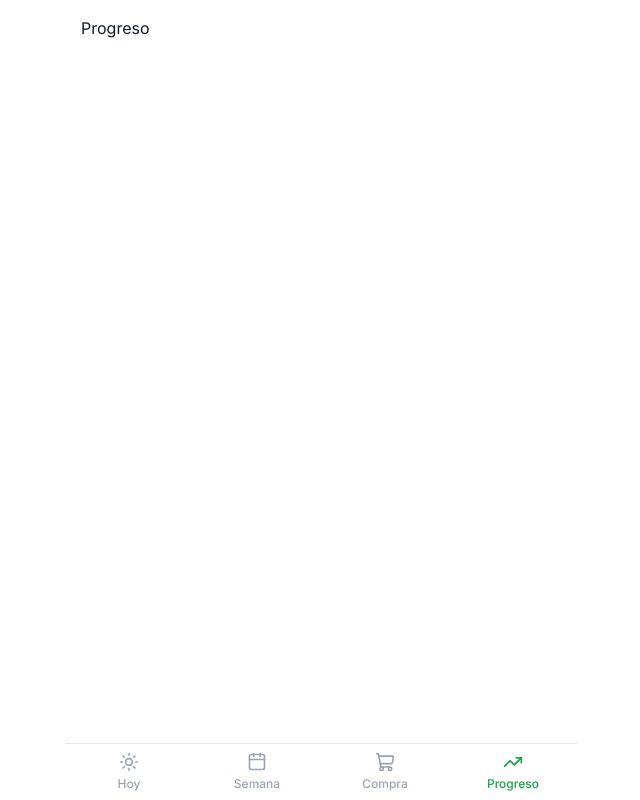
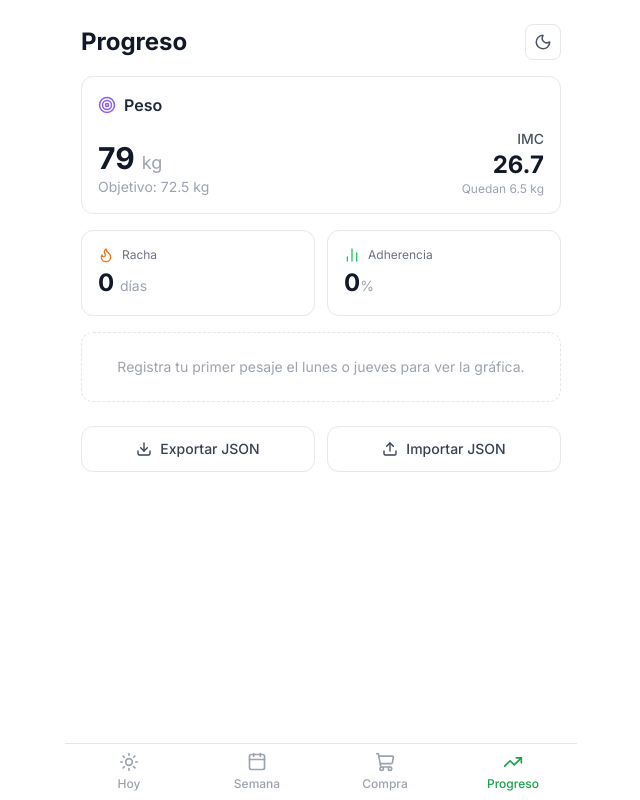
Before and after one commit to vmgarro-collab/antigravity, a React (Vite) app in the folder OperacionBikini/: page / in a window 1280 px wide. Both pictures are taken after a click on the button "Progreso". Shown: the whole page, without its empty margins (319-959 px from the left). Built offline with nearby package versions, Linux system fonts and the light colour scheme.

Commit message:
feat(operacion-bikini): página Progreso con gráfica, stats, notas y export/import

```diff
--- a/OperacionBikini/src/pages/Progreso.tsx
+++ b/OperacionBikini/src/pages/Progreso.tsx
@@ -1 +1,180 @@
-export default function Progreso() { return <div className="p-4">Progreso</div> }
+import { useState } from 'react'
+import { Download, Upload, Sun, Moon, ChevronDown, ChevronUp, Target, Flame, BarChart2 } from 'lucide-react'
+import { LineChart, Line, XAxis, YAxis, Tooltip, ResponsiveContainer, ReferenceLine } from 'recharts'
+import { useAppContext } from '../context/AppContext'
+import { exportJSON, importJSON } from '../utils/storage'
+import type { AppState } from '../types'
+
+export default function Progreso() {
+  const { state, dispatch } = useAppContext()
+  const [notesOpen, setNotesOpen] = useState(false)
+
+  const { user, weights, weeks } = state
+  const allDays = weeks.flatMap(w => w.days)
+  const today = new Date().toISOString().slice(0, 10)
+
+  // Peso actual = último pesaje
+  const sortedWeights = [...weights].sort((a, b) => a.date.localeCompare(b.date))
+  const currentWeight = sortedWeights[sortedWeights.length - 1]?.kg ?? user.startWeight
+  const imc = (currentWeight / (user.height * user.height)).toFixed(1)
+
+  // Racha: días consecutivos cerrados hasta hoy
+  const daysSorted = [...allDays].filter(d => d.date <= today).sort((a, b) => b.date.localeCompare(a.date))
+  let streak = 0
+  for (const d of daysSorted) {
+    if (d.closed) streak++
+    else break
+  }
+
+  // Adherencia semana actual
+  const weekDays = allDays.filter(d => {
+    const dDate = new Date(d.date + 'T12:00:00')
+    const mon = new Date(today + 'T12:00:00')
+    mon.setDate(mon.getDate() - ((mon.getDay() + 6) % 7))
+    const sun = new Date(mon); sun.setDate(mon.getDate() + 6)
+    return dDate >= mon && dDate <= sun && d.date <= today
+  })
+  const adherencia = weekDays.length > 0
+    ? Math.round((weekDays.filter(d => d.closed).length / weekDays.length) * 100)
+    : 0
+
+  // Datos gráfica
+  const chartData = sortedWeights.map(w => ({
+    date: w.date.slice(5), // "05-04"
+    kg: w.kg,
+  }))
+
+  // Notas históricas
+  const notes = allDays.filter(d => d.notes.trim()).sort((a, b) => b.date.localeCompare(a.date))
+
+  const handleImport = async () => {
+    try {
+      const imported = await importJSON()
+      if (confirm('¿Importar datos? Se sobrescribirá el estado actual.')) {
+        dispatch({ type: 'IMPORT_STATE', state: imported as AppState })
+      }
+    } catch {
+      alert('Error al importar el archivo. Asegúrate de que es un JSON válido.')
+    }
+  }
+
+  const toggleDark = () => {
+    const isDark = document.documentElement.classList.contains('dark')
+    dispatch({ type: 'SET_DARK_MODE', value: !isDark })
+  }
+
+  return (
+    <div className="p-4 space-y-4">
+      <div className="flex items-center justify-between pt-2">
+        <h1 className="text-2xl font-bold text-gray-900 dark:text-gray-100">Progreso</h1>
+        <button onClick={toggleDark} className="p-2 rounded-lg border border-gray-200 dark:border-gray-700 hover:bg-gray-50 dark:hover:bg-gray-800 transition-colors">
+          {state.darkMode === true ? <Sun size={18} className="text-gray-600 dark:text-gray-300" /> : <Moon size={18} className="text-gray-600 dark:text-gray-300" />}
+        </button>
+      </div>
+
+      {/* Peso */}
+      <div className="rounded-xl border border-gray-200 dark:border-gray-800 bg-white dark:bg-gray-900 p-4">
+        <div className="flex items-center gap-2 mb-3">
+          <Target size={18} className="text-violet-500" />
+          <span className="font-semibold text-gray-800 dark:text-gray-200">Peso</span>
+        </div>
+        <div className="flex items-end justify-between">
+          <div>
+            <p className="text-3xl font-bold text-gray-900 dark:text-gray-100">{currentWeight} <span className="text-lg font-normal text-gray-400">kg</span></p>
+            <p className="text-sm text-gray-400">Objetivo: {user.targetWeight} kg</p>
+          </div>
+          <div className="text-right">
+            <p className="text-sm font-medium text-gray-600 dark:text-gray-400">IMC</p>
+            <p className="text-2xl font-bold text-gray-900 dark:text-gray-100">{imc}</p>
+            <p className="text-xs text-gray-400">Quedan {(currentWeight - user.targetWeight).toFixed(1)} kg</p>
+          </div>
+        </div>
+      </div>
+
+      {/* Estadísticas */}
+      <div className="grid grid-cols-2 gap-3">
+        <div className="rounded-xl border border-gray-200 dark:border-gray-800 bg-white dark:bg-gray-900 p-4">
+          <div className="flex items-center gap-2 mb-1">
+            <Flame size={16} className="text-orange-500" />
+            <span className="text-xs text-gray-500 dark:text-gray-400">Racha</span>
+          </div>
+          <p className="text-2xl font-bold text-gray-900 dark:text-gray-100">{streak} <span className="text-sm font-normal text-gray-400">días</span></p>
+        </div>
+        <div className="rounded-xl border border-gray-200 dark:border-gray-800 bg-white dark:bg-gray-900 p-4">
+          <div className="flex items-center gap-2 mb-1">
+            <BarChart2 size={16} className="text-green-500" />
+            <span className="text-xs text-gray-500 dark:text-gray-400">Adherencia</span>
+          </div>
+          <p className="text-2xl font-bold text-gray-900 dark:text-gray-100">{adherencia}<span className="text-sm font-normal text-gray-400">%</span></p>
+        </div>
+      </div>
+
+      {/* Gráfica */}
+      {chartData.length > 0 ? (
+        <div className="rounded-xl border border-gray-200 dark:border-gray-800 bg-white dark:bg-gray-900 p-4">
+          <p className="text-sm font-semibold text-gray-700 dark:text-gray-300 mb-3">Evolución del peso</p>
+          <ResponsiveContainer width="100%" height={160}>
+            <LineChart data={chartData} margin={{ top: 4, right: 4, left: -20, bottom: 0 }}>
+              <XAxis dataKey="date" tick={{ fontSize: 11, fill: '#9ca3af' }} />
+              <YAxis domain={['auto', 'auto']} tick={{ fontSize: 11, fill: '#9ca3af' }} />
+              <Tooltip
+                contentStyle={{ background: '#1f2937', border: 'none', borderRadius: 8, fontSize: 12 }}
+                labelStyle={{ color: '#9ca3af' }}
+                itemStyle={{ color: '#a78bfa' }}
+                formatter={(v: number) => [`${v} kg`, 'Peso']}
+              />
+              <ReferenceLine y={user.targetWeight} stroke="#22c55e" strokeDasharray="4 2" strokeWidth={1.5} />
+              <Line type="monotone" dataKey="kg" stroke="#a78bfa" strokeWidth={2} dot={{ fill: '#a78bfa', r: 3 }} />
+            </LineChart>
+          </ResponsiveContainer>
+          <p className="text-xs text-green-500 mt-1">— Objetivo ({user.targetWeight} kg)</p>
+        </div>
+      ) : (
+        <div className="rounded-xl border border-dashed border-gray-200 dark:border-gray-700 p-6 text-center">
+          <p className="text-sm text-gray-400">Registra tu primer pesaje el lunes o jueves para ver la gráfica.</p>
+        </div>
+      )}
+
+      {/* Notas históricas */}
+      {notes.length > 0 && (
+        <div className="rounded-xl border border-gray-200 dark:border-gray-800 bg-white dark:bg-gray-900 overflow-hidden">
+          <button
+            onClick={() => setNotesOpen(o => !o)}
+            className="w-full flex items-center justify-between px-4 py-3 hover:bg-gray-50 dark:hover:bg-gray-800 transition-colors"
+          >
+            <span className="font-medium text-sm text-gray-800 dark:text-gray-200">Notas ({notes.length})</span>
+            {notesOpen ? <ChevronUp size={16} className="text-gray-400" /> : <ChevronDown size={16} className="text-gray-400" />}
+          </button>
+          {notesOpen && (
+            <div className="px-4 pb-4 space-y-3 border-t border-gray-100 dark:border-gray-800 pt-3">
+              {notes.map(d => (
+                <div key={d.date}>
+                  <p className="text-xs text-gray-400 mb-0.5">{d.date} — {d.dayName}</p>
+                  <p className="text-sm text-gray-700 dark:text-gray-300">{d.notes}</p>
+                </div>
+              ))}
+            </div>
+          )}
+        </div>
+      )}
+
+      {/* Export / Import */}
+      <div className="flex gap-3 pt-2 pb-6">
+        <button
+          onClick={() => exportJSON(state)}
+          className="flex-1 flex items-center justify-center gap-2 py-3 rounded-xl border border-gray-200 dark:border-gray-700 text-sm font-medium text-gray-700 dark:text-gray-300 hover:bg-gray-50 dark:hover:bg-gray-800 transition-colors"
+        >
+          <Download size={16} />
+          Exportar JSON
+        </button>
+        <button
+          onClick={handleImport}
+          className="flex-1 flex items-center justify-center gap-2 py-3 rounded-xl border border-gray-200 dark:border-gray-700 text-sm font-medium text-gray-700 dark:text-gray-300 hover:bg-gray-50 dark:hover:bg-gray-800 transition-colors"
+        >
+          <Upload size={16} />
+          Importar JSON
+        </button>
+      </div>
+    </div>
+  )
+}
```
